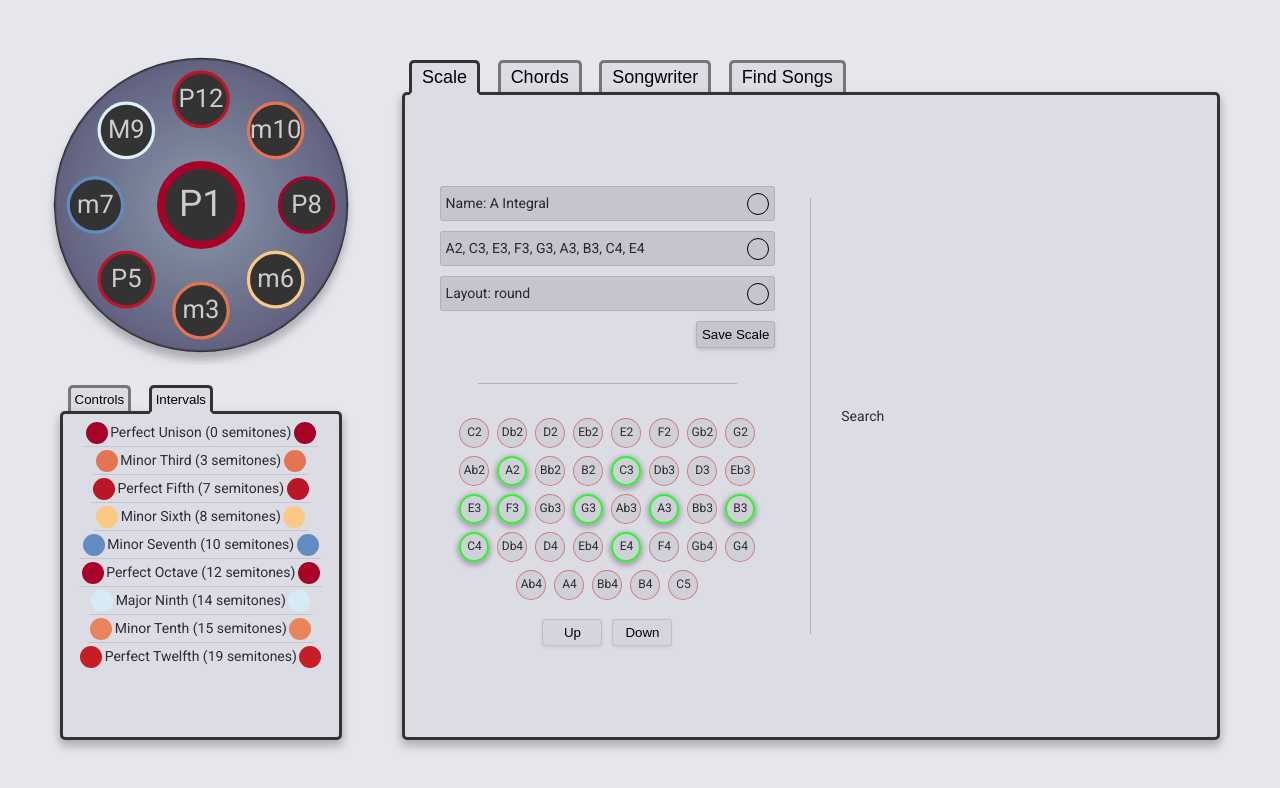
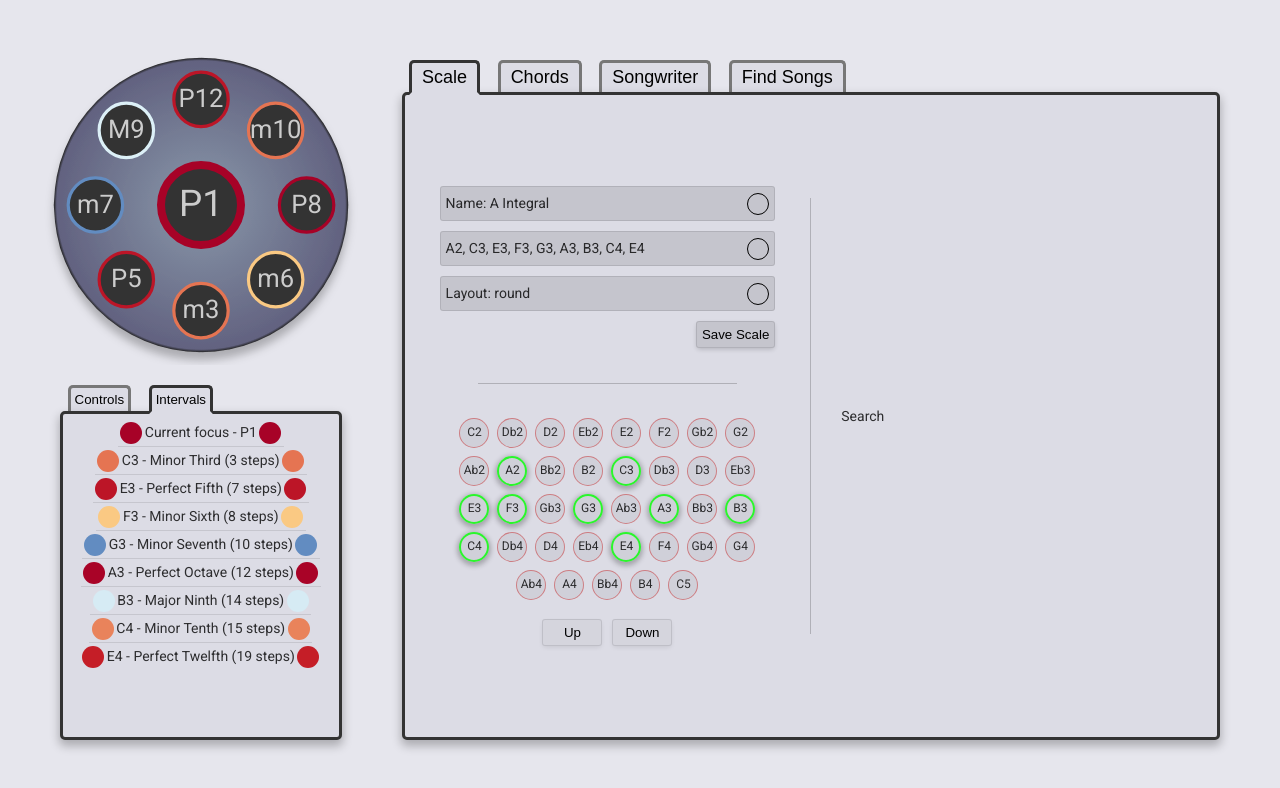
Before and after one commit to Moosees/ding-and-tones, a React (Create React App) app: page /scale in a window 1280 px wide. Both pictures are taken after a click on the button "Intervals". Shown: the top 788 px of the page. Built offline with nearby package versions, Linux system fonts and the light colour scheme.

Commit message:
Fix interval legend and add current focus to list

```diff
--- a/src/containers/intervals/Intervals.jsx
+++ b/src/containers/intervals/Intervals.jsx
@@ -14,22 +14,27 @@ const getChordLegend = (intervalList) => {
 };
 
 const getScaleLegend = (note, scale) => {
-  const intervalList = [];
-  const currentIntervals = scale[note].intervalList;
+  const currentIntervals = scale[note].intervalMap;
 
-  // two octaves
-  for (let i = 0; i <= 24; ++i) {
-    if (currentIntervals.includes(i))
-      intervalList.push(
-        <IntervalContainer key={i}>
-          <Interval color={intervals[i].color} />
-          {intervals[i].name} ({intervals[i].semitones} semitones)
-          <Interval color={intervals[i].color} />
-        </IntervalContainer>
-      );
-  }
+  return currentIntervals.map(({ semitones, compound, note }, i) => {
+    const isInverted = semitones < 0;
+    const isCompound = semitones < 0 || semitones > 24;
+    const isBig = semitones < -12 || semitones > 24;
+    const interval = intervals[isCompound ? compound : semitones];
+    const color = isInverted ? interval.colorInverted : interval.color;
+    const name = isInverted ? interval.inverted : interval.name;
+    const modifier = isBig ? (isInverted ? '-' : '+') : '';
 
-  return intervalList;
+    return (
+      <IntervalContainer key={i}>
+        <Interval color={color} />
+        {semitones === 0
+          ? 'Current focus - P1'
+          : `${note} - ${name}${modifier} (${semitones} steps)`}
+        <Interval color={color} />
+      </IntervalContainer>
+    );
+  });
 };
 
 const Intervals = ({ displayedChord, displayedNote, scale }) => {
```
Also changed, not shown: 1 other file (tests, documents, lock files or other folders).
